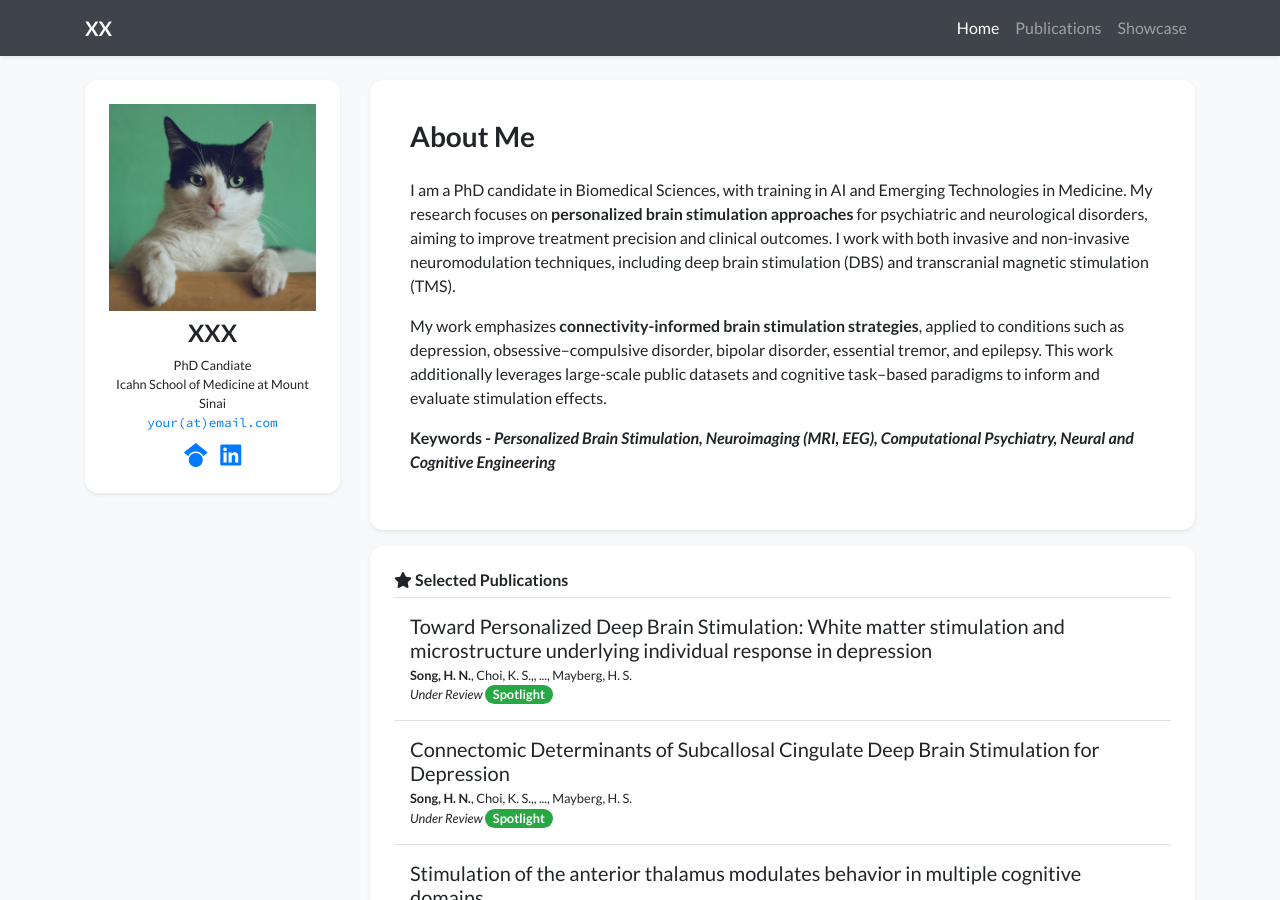
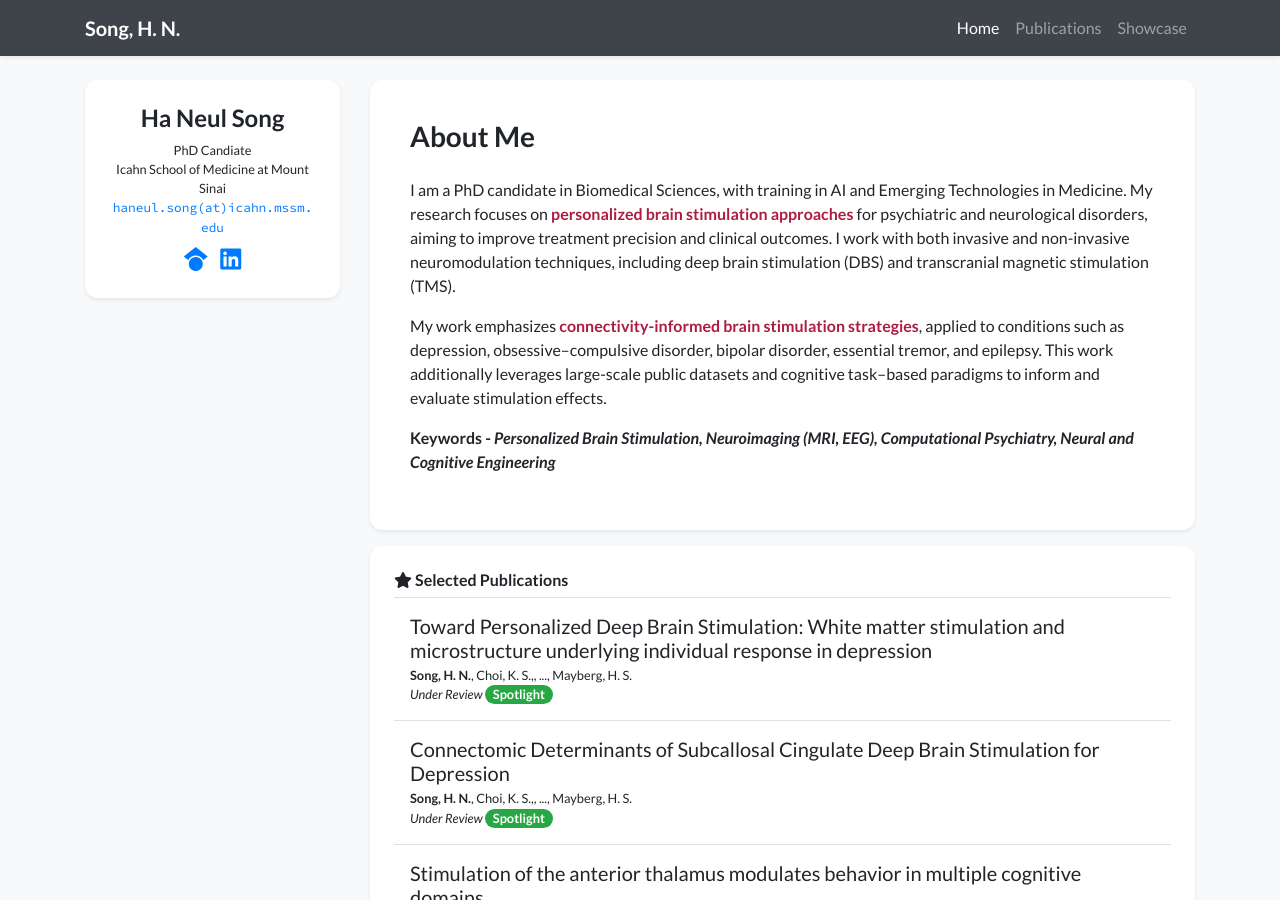
Before and after one commit to ha-neul-song/ha-neul-song.github.io, a Jekyll site: the page built from index.html, in a window 1280 px wide and 900 px high. Built offline with Jekyll 4.4.1, drawn with Linux system fonts in a browser that asks for light colours; nearby versions of some CDN libraries; a style sheet for code colours, icons or effects is not loaded.

Commit message:
Update site

```diff
--- a/_data/profile.yml
+++ b/_data/profile.yml
@@ -1,15 +1,15 @@
-primary_name: "XXX"
+primary_name: "Ha Neul Song"
 secondary_name: "XX"
-navbar_name: "XX"
+navbar_name: "Song, H. N."
 
 positions:
 - name: PhD Candiate
 - name: Icahn School of Medicine at Mount Sinai
   logo: /assets/images/badges/ISMMS.png  # Logo is optional
 
-email: "your@email.com"
+email: "haneul.song@icahn.mssm.edu"
 # cv_link: link-to-your-cv-file
-gscholar: xFmQpf4AAAAJ  # This is an example, replace it with your own Google Scholar ID
+gscholar: CKBu33EAAAAJ&hl  # This is an example, replace it with your own Google Scholar ID
 # github: your_github_id
 # twitter: your_twitter_id  # Do not include the '@' symbol
 # wechat_qrcode: /assets/images/etc/wechat.jpg
@@ -22,10 +22,10 @@ linkedin: ha-neul-song-077b2423b
 short_bio_text_justify: false
 short_bio: >-
   <p>
-    I am a PhD candidate in Biomedical Sciences, with training in AI and Emerging Technologies in Medicine. My research focuses on <strong>personalized brain stimulation approaches</strong> for psychiatric and neurological disorders, aiming to improve treatment precision and clinical outcomes. I work with both invasive and non-invasive neuromodulation techniques, including deep brain stimulation (DBS) and transcranial magnetic stimulation (TMS). <br/>
+    I am a PhD candidate in Biomedical Sciences, with training in AI and Emerging Technologies in Medicine. My research focuses on <span style="color:#AD1C42;"><strong>personalized brain stimulation approaches</strong></span> for psychiatric and neurological disorders, aiming to improve treatment precision and clinical outcomes. I work with both invasive and non-invasive neuromodulation techniques, including deep brain stimulation (DBS) and transcranial magnetic stimulation (TMS). <br/>
   </p>
   <p>
-    My work emphasizes <strong>connectivity-informed brain stimulation strategies</strong>, applied to conditions such as depression, obsessive–compulsive disorder, bipolar disorder, essential tremor, and epilepsy. This work additionally leverages large-scale public datasets and cognitive task–based paradigms to inform and evaluate stimulation effects.
+    My work emphasizes <span style="color:#AD1C42;"><strong>connectivity-informed brain stimulation strategies</strong></span>, applied to conditions such as depression, obsessive–compulsive disorder, bipolar disorder, essential tremor, and epilepsy. This work additionally leverages large-scale public datasets and cognitive task–based paradigms to inform and evaluate stimulation effects.
   </p>
   <p>
     <strong>Keywords - <em>Personalized Brain Stimulation, Neuroimaging (MRI, EEG), Computational Psychiatry, Neural and Cognitive Engineering</em></strong>
@@ -33,7 +33,7 @@ short_bio: >-
 #    A <a href="https://en.wikipedia.org/wiki/Bicolor_cat" target="_blank">bicolor cat</a> is a cat with white fur combined with fur of some other colour, for example solid black, tabby, or colourpointed.
 
 ########################################################################
-portrait_url: /assets/images/photos/portrait.jpg
+# portrait_url: /assets/images/photos/portrait.jpg # !!!
 # portrait_caption: >-
 #  Photo by Manja Vitolic on Unsplash (this caption is optional, comment it out to disable).
 
```
